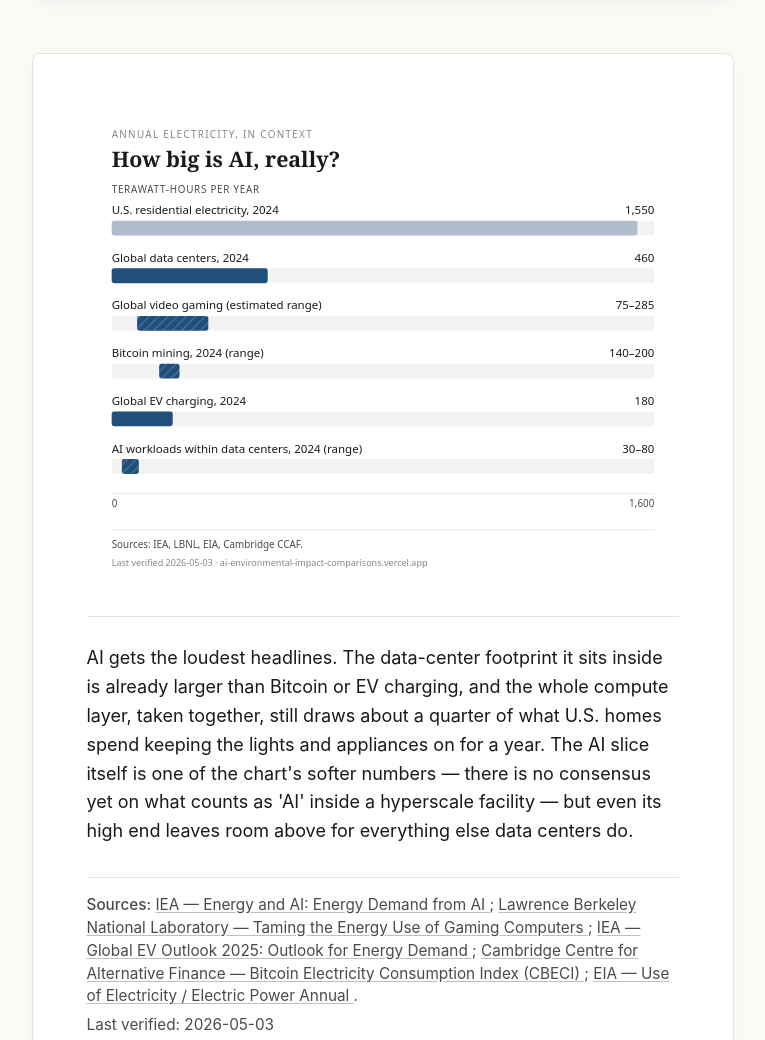
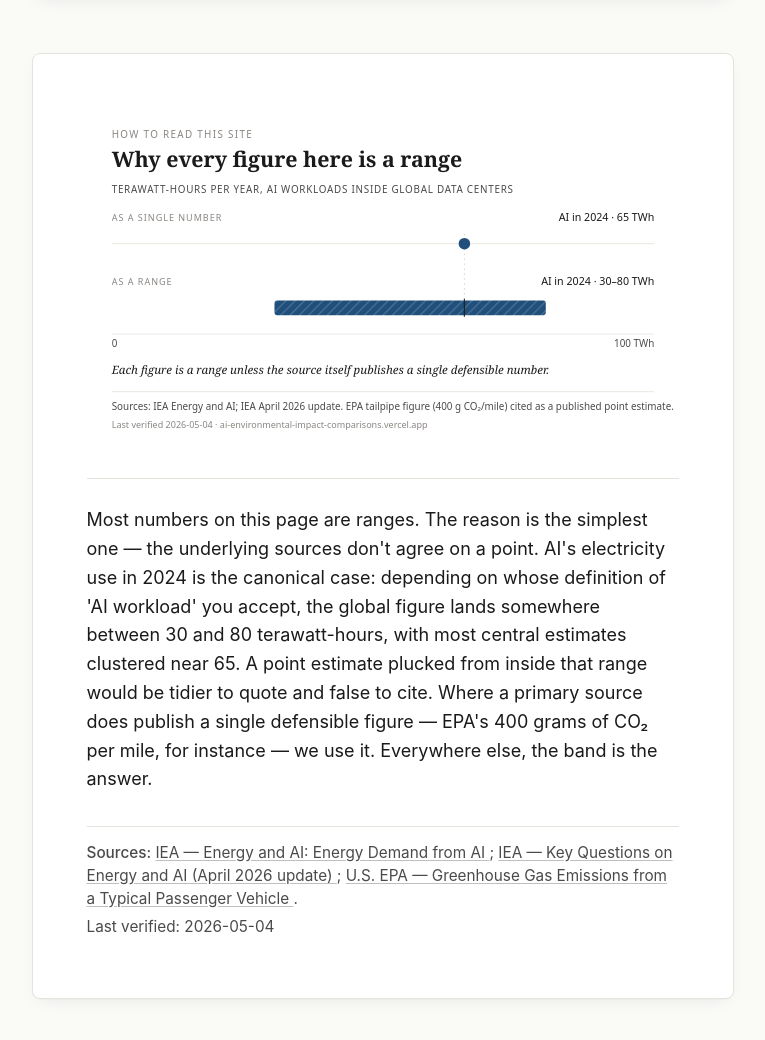
Before and after one commit to dmf23-ai/ai-environmental-impact-comparisons, an Astro site: page / in a window 1280 px wide. Shown: the part 1938-2978 px from the top of the page, without its empty margins (250-1015 px from the left). Built offline with nearby package versions, Linux system fonts and the light colour scheme; Astro itself is replaced by a stand-in of ours.

Commit message:
Phase 5 visual #6 (range-vs-point primer); AI 2024 range reconcile to 30-80; niceCeiling consolidation

```diff
--- /dev/null
+++ b/src/components/InfographicRangeVsPoint.astro
@@ -0,0 +1,228 @@
+---
+import SourceLine from "./SourceLine.astro";
+import figuresData from "../data/figures.json";
+import { niceCeiling } from "../lib/niceCeiling";
+
+interface DemoFigure {
+  label: string;
+  central: number;
+  low: number;
+  high: number;
+  confidence: string;
+}
+
+interface Infographic {
+  id: string;
+  anchor: string;
+  kicker: string;
+  title: string;
+  unit_caption: string;
+  demo_figure: DemoFigure;
+  caption: string;
+  summary: string;
+  sources: { name: string; url: string }[];
+  last_verified: string;
+}
+
+const data = (figuresData as any).infographics.find(
+  (i: any) => i.id === "range-vs-point-primer"
+) as Infographic;
+
+if (!data) throw new Error("range-vs-point-primer missing from figures.json");
+
+// SVG geometry — matches the other infographics for visual continuity.
+const W = 720;
+const padX = 30;
+const chartLeft = padX;
+const chartRight = W - padX;
+const chartWidth = chartRight - chartLeft;
+
+const fig = data.demo_figure;
+const maxVal = niceCeiling(fig.high);
+
+// Plot x-positions
+const xCentral = chartLeft + (fig.central / maxVal) * chartWidth;
+const xLow = chartLeft + (fig.low / maxVal) * chartWidth;
+const xHigh = chartLeft + (fig.high / maxVal) * chartWidth;
+
+// Vertical layout
+const headerH = 115;
+const scale1HeaderY = headerH + 22;
+const scale1PlotY = scale1HeaderY + 28;
+const scale2HeaderY = scale1PlotY + 50;
+const scale2PlotY = scale2HeaderY + 28;
+const axisLineY = scale2PlotY + 32;
+const axisLabelY = axisLineY + 16;
+const captionY = axisLabelY + 32;
+const footerRuleY = captionY + 22;
+const sourceLineY = footerRuleY + 22;
+const verifiedLineY = sourceLineY + 22;
+const H = verifiedLineY + 18;
+
+const dotR = 7;
+const barH = 18;
+
+const valueText1 = `${fig.label} · ${fig.central} TWh`;
+const valueText2 = `${fig.label} · ${fig.low}–${fig.high} TWh`;
+
+const sourceShort =
+  "Sources: IEA Energy and AI; IEA April 2026 update. EPA tailpipe figure (400 g CO₂/mile) cited as a published point estimate.";
+const verifiedStamp = `Last verified ${data.last_verified} · ai-environmental-impact-comparisons.vercel.app`;
+
+const FONT_SANS =
+  "'Inter Variable', system-ui, -apple-system, 'Segoe UI', sans-serif";
+const FONT_SERIF =
+  "'Source Serif 4 Variable', Charter, 'Iowan Old Style', Georgia, serif";
+
+const ACCENT = "#1f4f7a";
+const INK = "#1a1a1a";
+const MID = "#4a4a4a";
+const DIM = "#8a8682";
+const RULE = "#e6e3dc";
+---
+
+<figure class="infographic-card" id={data.anchor}>
+  <svg
+    viewBox={`0 0 ${W} ${H}`}
+    xmlns="http://www.w3.org/2000/svg"
+    role="img"
+    aria-label={data.title}
+    preserveAspectRatio="xMidYMid meet"
+  >
+    <defs>
+      <pattern
+        id="rangeStripePrimer"
+        patternUnits="userSpaceOnUse"
+        width="8"
+        height="8"
+        patternTransform="rotate(45)"
+      >
+        <rect width="8" height="8" fill={ACCENT} />
+        <line x1="0" y1="0" x2="0" y2="8" stroke="rgba(255,255,255,0.20)" stroke-width="3" />
+      </pattern>
+    </defs>
+
+    {/* Card background — explicit white so the saved SVG never inherits a transparent background. */}
+    <rect width={W} height={H} fill="#ffffff" />
+
+    {/* Header */}
+    <text x={padX} y={36} font-family={FONT_SANS} font-size="12" fill={DIM} letter-spacing="1.6" font-weight="500">
+      {data.kicker.toUpperCase()}
+    </text>
+    <text x={padX} y={72} font-family={FONT_SERIF} font-size="26" fill={INK} font-weight="600">
+      {data.title}
+    </text>
+    <text x={padX} y={103} font-family={FONT_SANS} font-size="12" fill={MID} letter-spacing="0.9" font-weight="500">
+      {data.unit_caption.toUpperCase()}
+    </text>
+
+    {/* Faint vertical guide tying the two framings together at the central value. */}
+    <line
+      x1={xCentral}
+      y1={scale1PlotY - 12}
+      x2={xCentral}
+      y2={scale2PlotY + 12}
+      stroke={DIM}
+      stroke-width="1"
+      stroke-dasharray="2 4"
+      opacity="0.4"
+    />
+
+    {/* Scale 1 — single point */}
+    <text x={chartLeft} y={scale1HeaderY} font-family={FONT_SANS} font-size="11" fill={DIM} letter-spacing="1.2" font-weight="500">
+      AS A SINGLE NUMBER
+    </text>
+    <text x={chartRight} y={scale1HeaderY} font-family={FONT_SANS} font-size="13" fill={INK} font-weight="500" text-anchor="end">
+      {valueText1}
+    </text>
+    {/* Subtle baseline rule for context */}
+    <line x1={chartLeft} y1={scale1PlotY} x2={chartRight} y2={scale1PlotY} stroke={RULE} stroke-width="1" />
+    {/* Single bold dot */}
+    <circle cx={xCentral} cy={scale1PlotY} r={dotR} fill={ACCENT} />
+
+    {/* Scale 2 — range */}
+    <text x={chartLeft} y={scale2HeaderY} font-family={FONT_SANS} font-size="11" fill={DIM} letter-spacing="1.2" font-weight="500">
+      AS A RANGE
+    </text>
+    <text x={chartRight} y={scale2HeaderY} font-family={FONT_SANS} font-size="13" fill={INK} font-weight="500" text-anchor="end">
+      {valueText2}
+    </text>
+    {/* Range bar */}
+    <rect
+      x={xLow}
+      y={scale2PlotY - barH / 2}
+      width={xHigh - xLow}
+      height={barH}
+      fill="url(#rangeStripePrimer)"
+      rx="3"
+    />
+    {/* Central tick within the band */}
+    <line
+      x1={xCentral}
+      y1={scale2PlotY - barH / 2 - 2}
+      x2={xCentral}
+      y2={scale2PlotY + barH / 2 + 2}
+      stroke={INK}
+      stroke-width="1.5"
+      opacity="0.85"
+    />
+
+    {/* Shared axis */}
+    <line x1={chartLeft} y1={axisLineY} x2={chartRight} y2={axisLineY} stroke={RULE} stroke-width="1" />
+    <text x={chartLeft} y={axisLabelY} font-family={FONT_SANS} font-size="12" fill={MID}>
+      0
+    </text>
+    <text x={chartRight} y={axisLabelY} font-family={FONT_SANS} font-size="12" fill={MID} text-anchor="end">
+      {maxVal} TWh
+    </text>
+
+    {/* Caption — editorial sentence baked into the SVG so the saved image carries the rule. */}
+    <text x={padX} y={captionY} font-family={FONT_SERIF} font-size="14" fill={INK} font-style="italic">
+      {data.caption}
+    </text>
+
+    {/* Footer */}
+    <line x1={padX} y1={footerRuleY} x2={W - padX} y2={footerRuleY} stroke={RULE} stroke-width="1" />
+    <text x={padX} y={sourceLineY} font-family={FONT_SANS} font-size="12" fill={MID}>
+      {sourceShort}
+    </text>
+    <text x={padX} y={verifiedLineY} font-family={FONT_SANS} font-size="11" fill={DIM}>
+      {verifiedStamp}
+    </text>
+  </svg>
+
+  <figcaption>{data.summary}</figcaption>
+
+  <SourceLine sources={data.sources} lastVerified={data.last_verified} />
+</figure>
+
+<style>
+  .infographic-card {
+    background: white;
+    border: 1px solid var(--rule);
+    border-radius: 8px;
+    padding: var(--space-6) var(--space-5);
+    margin: var(--space-6) 0 var(--space-7);
+    box-shadow:
+      0 1px 0 rgba(31, 41, 55, 0.02),
+      0 6px 18px -8px rgba(31, 41, 55, 0.1);
+  }
+  .infographic-card svg {
+    width: 100%;
+    height: auto;
+    display: block;
+  }
+  figcaption {
+    font-size: 1rem;
+    color: var(--ink);
+    margin: var(--space-6) 0 0;
+    line-height: 1.6;
+    border-top: 1px solid var(--rule);
+    padding-top: var(--space-5);
+  }
+  @media (min-width: 720px) {
+    .infographic-card {
+      padding: var(--space-7) var(--space-7);
+    }
+  }
+</style>
--- a/src/components/InfographicWaterBracket.astro
+++ b/src/components/InfographicWaterBracket.astro
@@ -1,6 +1,7 @@
 ---
 import SourceLine from "./SourceLine.astro";
 import figuresData from "../data/figures.json";
+import { niceCeiling } from "../lib/niceCeiling";
 
 interface Figure {
   label: string;
@@ -44,33 +45,11 @@ const labelOffset = 14;
 const barTopOffset = 22;
 const barH = 18;
 
-// Tighter ceiling steps than the default — for max=700 we want 700, not 1000.
-function niceCeiling(n: number): number {
-  if (n <= 10) return Math.ceil(n);
-  const magnitude = Math.pow(10, Math.floor(Math.log10(n)));
-  const mantissa = n / magnitude;
-  let rounded;
-  if (mantissa <= 1) rounded = 1;
-  else if (mantissa <= 1.25) rounded = 1.25;
-  else if (mantissa <= 1.5) rounded = 1.5;
-  else if (mantissa <= 1.6) rounded = 1.6;
-  else if (mantissa <= 2) rounded = 2;
-  else if (mantissa <= 2.5) rounded = 2.5;
-  else if (mantissa <= 3) rounded = 3;
-  else if (mantissa <= 4) rounded = 4;
-  else if (mantissa <= 5) rounded = 5;
-  else if (mantissa <= 6) rounded = 6;
-  else if (mantissa <= 7) rounded = 7;
-  else if (mantissa <= 8) rounded = 8;
-  else rounded = 10;
-  return rounded * magnitude;
-}
-
 const figures = data.figures;
 const rawMax = Math.max(
   ...figures.map((f) => f.value_high ?? f.value ?? 0)
 );
-const maxVal = niceCeiling(rawMax);
+const maxVal = niceCeiling(rawMax, { granular: true });
 
 const fmt = (n: number) => n.toLocaleString("en-US");
 function valueText(f: Figure): string {
--- a/src/data/figures.json
+++ b/src/data/figures.json
@@ -730,7 +730,7 @@
         "band_low_label": "IEA Headwinds scenario",
         "band_high_label": "Goldman Sachs (April 2026)"
       },
-      "summary": "The flat era ran from about 2017 to 2022 — efficiency gains roughly canceled growth, and global data centers held around 200 to 290 TWh per year. Then the line bent. By 2024 it was 460 TWh; in 2025 it was 485, a 17 percent jump in a single year. The IEA's base case puts 2030 at 950 TWh, with its lower scenario at 830 and Goldman Sachs' April 2026 update reaching 1,350 at the upper edge. The shaded band is the honest spread; the central line is the IEA base case. Most of the new load is hyperscale build-out, and most of that is AI-adjacent.",
+      "summary": "The flat era ran from about 2017 to 2022 — efficiency gains roughly canceled growth, and global data centers held around 200 to 290 TWh per year. Then the line bent. By 2024 it was 460 TWh; in 2025 it was 485, a 17 percent jump in a single year. The IEA's base case puts 2030 at 950 TWh, with its lower scenario at 830 and Goldman Sachs' April 2026 update reaching 1,350 at the upper edge. The shaded band shows that spread; the central line is the IEA base case. Most of the new load is hyperscale build-out, and most of that is AI-adjacent.",
       "sources": [
         {
           "name": "IEA — Energy and AI: Energy Demand from AI",
@@ -782,7 +782,7 @@
         "band_low": [
           {
             "year": 2024,
-            "value": 50
+            "value": 30
           },
           {
             "year": 2030,
@@ -803,7 +803,7 @@
         "band_low_label": "IEA lower bound (200 TWh by 2030)",
         "band_high_label": "IEA upper bound (400 TWh by 2030)"
       },
-      "summary": "AI's slice of the data-center total is the wobbliest number on either chart. The IEA puts it at roughly 15 percent of data-center electricity in 2024 — call it 65 TWh, give or take. Pre-2024 estimates exist but vary by an order of magnitude depending on how the modeler defines an 'AI workload,' which is why this chart starts where the global estimate firms up. By 2030 the IEA's range runs from 200 to 400 TWh, depending on how fast inference scales and how much efficiency the next generations of accelerators deliver. The fan is wide because nobody yet knows which assumption holds; the wider literature reaches as high as 900 TWh, which we treat as a tail rather than a central case.",
+      "summary": "AI's slice of the data-center total is the wobbliest number on either chart. The IEA's 2024 central estimate is about 65 TWh — roughly 15 percent of data-center electricity — though the wider literature brackets the same year at 30 to 80, depending on how 'AI workload' is defined. Pre-2024 numbers exist but vary by an order of magnitude on the same definitional split, which is why the chart starts where the picture firms up. By 2030 the IEA's range runs from 200 to 400 TWh, depending on how fast inference scales and how much efficiency the next generations of accelerators deliver. The fan is wide because nobody yet knows which assumption holds; the wider literature reaches as high as 900 TWh at the upper edge, which we treat as a tail rather than a central case.",
       "sources": [
         {
           "name": "IEA — Energy and AI: Energy Demand from AI",
@@ -814,7 +814,7 @@
           "url": "https://www.iea.org/reports/key-questions-on-energy-and-ai/executive-summary"
         }
       ],
-      "last_verified": "2026-05-03"
+      "last_verified": "2026-05-04"
     },
     {
       "id": "household-equivalents",
@@ -891,6 +891,37 @@
         }
       ],
       "last_verified": "2026-05-03"
+    },
+    {
+      "id": "range-vs-point-primer",
+      "anchor": "range-vs-point-primer",
+      "kicker": "How to read this site",
+      "title": "Why every figure here is a range",
+      "unit_caption": "Terawatt-hours per year, AI workloads inside global data centers",
+      "demo_figure": {
+        "label": "AI in 2024",
+        "central": 65,
+        "low": 30,
+        "high": 80,
+        "confidence": "low-medium"
+      },
+      "caption": "Each figure is a range unless the source itself publishes a single defensible number.",
+      "summary": "Most numbers on this page are ranges. The reason is the simplest one — the underlying sources don't agree on a point. AI's electricity use in 2024 is the canonical case: depending on whose definition of 'AI workload' you accept, the global figure lands somewhere between 30 and 80 terawatt-hours, with most central estimates clustered near 65. A point estimate plucked from inside that range would be tidier to quote and false to cite. Where a primary source does publish a single defensible figure — EPA's 400 grams of CO₂ per mile, for instance — we use it. Everywhere else, the band is the answer.",
+      "sources": [
+        {
+          "name": "IEA — Energy and AI: Energy Demand from AI",
+          "url": "https://www.iea.org/reports/energy-and-ai/energy-demand-from-ai"
+        },
+        {
+          "name": "IEA — Key Questions on Energy and AI (April 2026 update)",
+          "url": "https://www.iea.org/reports/key-questions-on-energy-and-ai/executive-summary"
+        },
+        {
+          "name": "U.S. EPA — Greenhouse Gas Emissions from a Typical Passenger Vehicle",
+          "url": "https://www.epa.gov/greenvehicles/greenhouse-gas-emissions-typical-passenger-vehicle"
+        }
+      ],
+      "last_verified": "2026-05-04"
     }
   ]
 }
--- /dev/null
+++ b/src/lib/niceCeiling.ts
@@ -0,0 +1,37 @@
+// Round a value up to a "nice" axis ceiling — 1, 1.25, 1.5, 1.6, 2, 2.5, 3,
+// 4, 5, 10 times a power of ten. Used by the bar-chart infographics so the
+// right-edge axis label is a clean number.
+//
+// `granular: true` opts into additional 6 / 7 / 8 steps. The water-bracket
+// chart uses the granular path; the other charts use the default. Without
+// the opt-in, mantissas above 5 round straight up to 10, which gives most
+// charts useful breathing room on the right edge.
+
+export interface NiceCeilingOptions {
+  granular?: boolean;
+}
+
+export function niceCeiling(n: number, opts: NiceCeilingOptions = {}): number {
+  if (n <= 10) return Math.ceil(n);
+  const magnitude = Math.pow(10, Math.floor(Math.log10(n)));
+  const mantissa = n / magnitude;
+  let rounded: number;
+  if (mantissa <= 1) rounded = 1;
+  else if (mantissa <= 1.25) rounded = 1.25;
+  else if (mantissa <= 1.5) rounded = 1.5;
+  else if (mantissa <= 1.6) rounded = 1.6;
+  else if (mantissa <= 2) rounded = 2;
+  else if (mantissa <= 2.5) rounded = 2.5;
+  else if (mantissa <= 3) rounded = 3;
+  else if (mantissa <= 4) rounded = 4;
+  else if (mantissa <= 5) rounded = 5;
+  else if (opts.granular) {
+    if (mantissa <= 6) rounded = 6;
+    else if (mantissa <= 7) rounded = 7;
+    else if (mantissa <= 8) rounded = 8;
+    else rounded = 10;
+  } else {
+    rounded = 10;
+  }
+  return rounded * magnitude;
+}
--- a/src/pages/index.astro
+++ b/src/pages/index.astro
@@ -1,6 +1,7 @@
 ---
 import Layout from "../layouts/Layout.astro";
 import HourlyImpactHero from "../components/HourlyImpactHero.astro";
+import InfographicRangeVsPoint from "../components/InfographicRangeVsPoint.astro";
 import InfographicAnnualTwh from "../components/InfographicAnnualTwh.astro";
 import InfographicWaterBracket from "../components/InfographicWaterBracket.astro";
 import InfographicDcTrajectory from "../components/InfographicDcTrajectory.astro";
@@ -17,6 +18,8 @@ const description =
   <p class="lede">{description}</p>
 
   <HourlyImpactHero />
+
+  <InfographicRangeVsPoint />
 
   <InfographicAnnualTwh />
 
```
Also changed, not shown: handoff.md (+18 -14 lines), src/components/InfographicAnnualTwh.astro (+1 -19 lines), src/components/InfographicHouseholdEquivalents.astro (+1 -19 lines).
